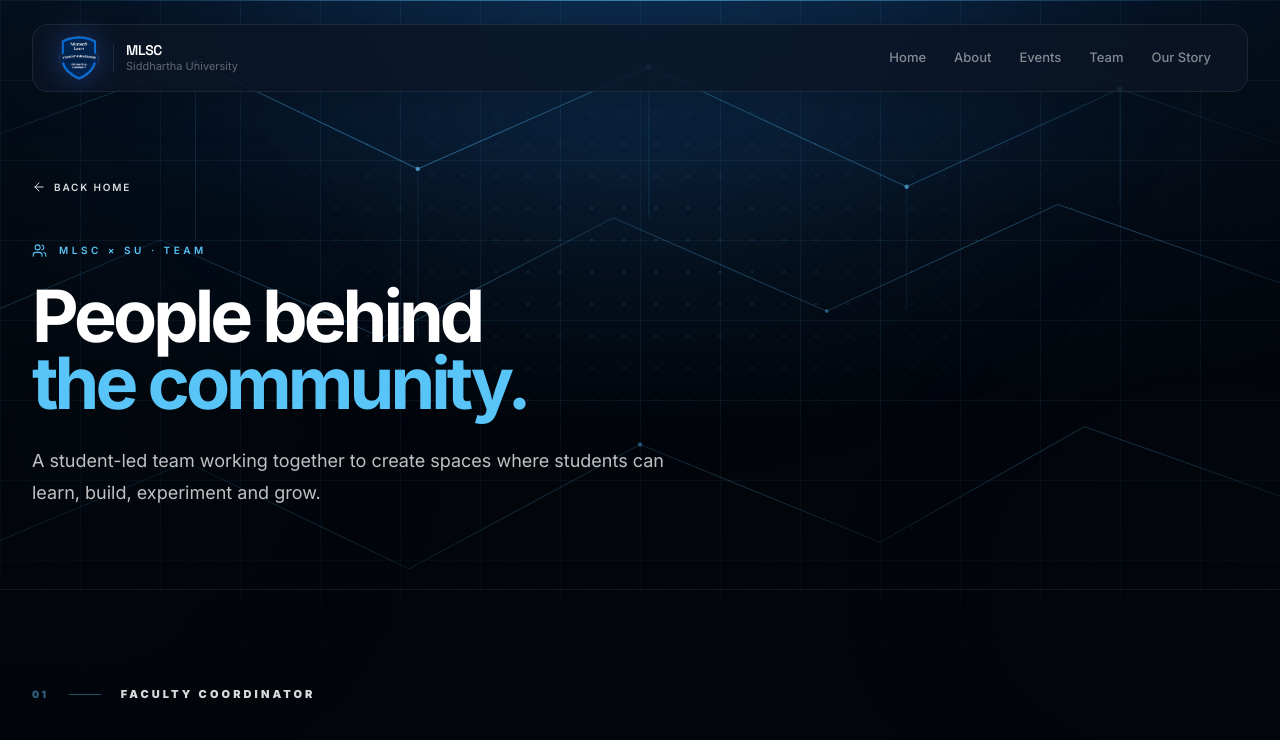
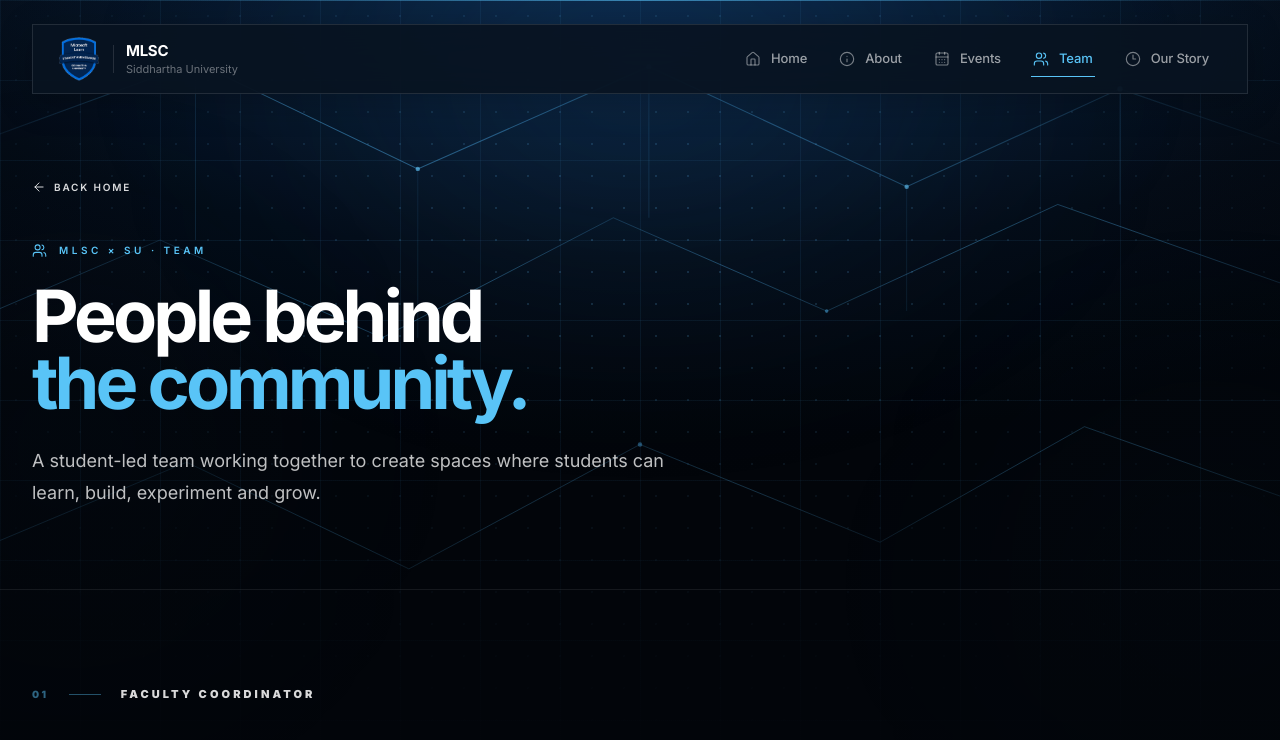
Before and after one commit to Hemanthsaikumar123/mlsc_x_su, a Next.js app: page /team in a window 1280 px wide. Shown: the top 740 px of the page. Built offline with nearby package versions, Linux system fonts and the light colour scheme.

Commit message:
Updated navbar and footer

```diff
--- a/components/Footer.jsx
+++ b/components/Footer.jsx
@@ -7,7 +7,7 @@ const links = [
   { name: "About", href: "/about" },
   { name: "Events", href: "/events" },
   { name: "Team", href: "/team" },
-  { name: "Journey", href: "/journey" },
+  { name: "Our Story", href: "/ourstory" },
 ];
 
 export default function Footer() {
--- a/components/Navbar.jsx
+++ b/components/Navbar.jsx
@@ -1,382 +1,279 @@
-// "use client";
-
-// import { useState } from "react";
-// import { Menu, X, ArrowUpRight } from "lucide-react";
-// import { motion, AnimatePresence } from "framer-motion";
-
-// const links = [
-//   { name: "Home", href: "/" },
-//   { name: "About", href: "/about" },
-//   { name: "Events", href: "/events" },
-//   { name: "Team", href: "/team" },
-//   { name: "Our Story", href: "/ourstory" },
-// ];
-
-// export default function Navbar() {
-//   const [open, setOpen] = useState(false);
-
-//   return (
-//     <header className="fixed inset-x-0 top-0 z-50">
-//       <div className="mx-auto max-w-7xl px-4 pt-4 md:px-8 md:pt-6">
-
-//         <nav className="flex h-[68px] items-center justify-between rounded-2xl border border-white/[0.08] bg-[#041127]/75 px-4 shadow-[0_8px_40px_rgba(0,0,0,0.2)] backdrop-blur-2xl md:px-6">
-
-//           {/* Logo */}
-//           <a
-//             href="#home"
-//             className="flex items-center gap-3"
-//           >
-//             <img
-//               src="/images/mlsc-su-logo.png"
-//               alt="MLSC × SU"
-//               className="h-12 w-auto object-contain"
-//             />
-
-//             <div className="hidden h-7 w-px bg-white/10 sm:block" />
-
-//             <div className="hidden sm:block">
-//               <p className="text-sm font-semibold tracking-tight text-white">
-//                 MLSC
-//               </p>
-
-//               <p className="text-[9px] uppercase tracking-[0.18em] text-white/35">
-//                 Siddhartha University
-//               </p>
-//             </div>
-//           </a>
-
-//           {/* Desktop navigation */}
-//           <div className="hidden items-center gap-8 md:flex">
-//             {links.map((link) => (
-//               <a
-//                 key={link.name}
-//                 href={link.href}
-//                 className="relative text-[13px] font-medium text-white/50 transition-colors hover:text-white"
-//               >
-//                 {link.name}
-//               </a>
-//             ))}
-//           </div>
-
-//           {/* CTA */}
-//           <a
-//             href="#membership"
-//             className="group hidden items-center gap-2 rounded-full bg-[#0875E1] px-5 py-2.5 text-[13px] font-semibold text-white shadow-[0_0_25px_rgba(8,117,225,0.2)] transition-all hover:bg-[#1688F5] hover:shadow-[0_0_35px_rgba(8,117,225,0.35)] md:flex"
-//           >
-//             Join MLSC
-
-//             <ArrowUpRight
-//               size={15}
-//               className="transition-transform duration-300 group-hover:-translate-y-0.5 group-hover:translate-x-0.5"
-//             />
-//           </a>
-
-//           {/* Mobile */}
-//           <button
-//             onClick={() => setOpen(!open)}
-//             className="rounded-xl border border-white/10 p-2 text-white md:hidden"
-//             aria-label="Toggle menu"
-//           >
-//             {open ? <X size={20} /> : <Menu size={20} />}
-//           </button>
-//         </nav>
-
-//         {/* Mobile menu */}
-//         <AnimatePresence>
-//           {open && (
-//             <motion.div
-//               initial={{ opacity: 0, y: -10, height: 0 }}
-//               animate={{ opacity: 1, y: 0, height: "auto" }}
-//               exit={{ opacity: 0, y: -10, height: 0 }}
-//               className="mt-2 overflow-hidden rounded-2xl border border-white/[0.08] bg-[#041127]/95 p-3 backdrop-blur-2xl md:hidden"
-//             >
-//               {links.map((link) => (
-//                 <a
-//                   key={link.name}
-//                   href={link.href}
-//                   onClick={() => setOpen(false)}
-//                   className="block rounded-xl px-4 py-3 text-sm text-white/60 transition hover:bg-white/5 hover:text-white"
-//                 >
-//                   {link.name}
-//                 </a>
-//               ))}
-
-//               <a
-//                 href="#membership"
-//                 onClick={() => setOpen(false)}
-//                 className="mt-2 block rounded-xl bg-[#0875E1] px-4 py-3 text-center text-sm font-semibold text-white"
-//               >
-//                 Join MLSC
-//               </a>
-//             </motion.div>
-//           )}
-//         </AnimatePresence>
-
-//       </div>
-//     </header>
-//   );
-// }
-
-
-// "use client";
-
-// import { useState } from "react";
-// import { Menu, X, ArrowUpRight } from "lucide-react";
-// import { motion, AnimatePresence } from "framer-motion";
-
-// const links = [
-//   { name: "Home", href: "/" },
-//   { name: "About", href: "/about" },
-//   { name: "Events", href: "/events" },
-//   { name: "Team", href: "/team" },
-//   { name: "Our Story", href: "/ourstory" },
-// ];
-
-// export default function Navbar() {
-//   const [open, setOpen] = useState(false);
-
-//   return (
-//     <header className="fixed inset-x-0 top-0 z-50">
-//       <div className="mx-auto max-w-7xl px-4 pt-4 md:px-8 md:pt-6">
-//         <nav className="flex h-[68px] items-center justify-between rounded-2xl border border-white/[0.08] bg-[#041127]/75 px-4 shadow-[0_8px_40px_rgba(0,0,0,0.25)] backdrop-blur-2xl md:px-6">
-//           {/* Logo */}
-//           <a href="/" className="flex items-center gap-3">
-//             <div className="flex h-11 w-11 items-center justify-center">
-//               <img
-//                 src="/images/mlsc-su-logo.png"
-//                 alt="MLSC × SU"
-//                 className="h-full w-full object-contain drop-shadow-[0_0_14px_rgba(8,117,225,0.35)]"
-//               />
-//             </div>
-
-//             <div className="hidden h-7 w-px bg-white/10 sm:block" />
-
-//             <div className="hidden sm:block">
-//               <p
-//                 className="text-sm font-semibold leading-tight tracking-tight text-white"
-//                 style={{ fontFamily: "var(--font-display, inherit)" }}
-//               >
-//                 MLSC
-//               </p>
-//               <p className="text-[9px] uppercase leading-tight tracking-[0.18em] text-white/35">
-//                 Siddhartha University
-//               </p>
-//             </div>
-//           </a>
-
-//           {/* Desktop navigation */}
-//           <div className="hidden items-center gap-1 md:flex">
-//             {links.map((link) => (
-//               <a
-//                 key={link.name}
-//                 href={link.href}
-//                 className="group relative px-3 py-2 text-[13px] font-medium text-white/50 transition-colors hover:text-white"
-//               >
-//                 {link.name}
-//                 <span className="absolute inset-x-3 -bottom-0.5 h-px origin-center scale-x-0 bg-gradient-to-r from-[#0875E1] to-[#50BFFF] transition-transform duration-300 group-hover:scale-x-100" />
-//               </a>
-//             ))}
-//           </div>
-
-//           {/* CTA */}
-//           <a
-//             href="#membership"
-//             className="group hidden items-center gap-2 rounded-full bg-[#0875E1] px-5 py-2.5 text-[13px] font-semibold text-white shadow-[0_0_25px_rgba(8,117,225,0.25)] transition-all hover:bg-[#1688F5] hover:shadow-[0_0_35px_rgba(8,117,225,0.4)] md:flex"
-//           >
-//             Join MLSC
-//             <ArrowUpRight
-//               size={15}
-//               className="transition-transform duration-300 group-hover:-translate-y-0.5 group-hover:translate-x-0.5"
-//             />
-//           </a>
-
-//           {/* Mobile toggle */}
-//           <button
-//             onClick={() => setOpen(!open)}
-//             className="relative flex h-10 w-10 items-center justify-center rounded-xl border border-white/10 text-white transition-colors hover:bg-white/5 md:hidden"
-//             aria-label="Toggle menu"
-//             aria-expanded={open}
-//           >
-//             <AnimatePresence mode="wait" initial={false}>
-//               <motion.span
-//                 key={open ? "close" : "open"}
-//                 initial={{ opacity: 0, rotate: -60 }}
-//                 animate={{ opacity: 1, rotate: 0 }}
-//                 exit={{ opacity: 0, rotate: 60 }}
-//                 transition={{ duration: 0.18 }}
-//                 className="flex"
-//               >
-//                 {open ? <X size={20} /> : <Menu size={20} />}
-//               </motion.span>
-//             </AnimatePresence>
-//           </button>
-//         </nav>
-
-//         {/* Mobile menu */}
-//         <AnimatePresence>
-//           {open && (
-//             <motion.div
-//               initial={{ opacity: 0, y: -10, height: 0 }}
-//               animate={{ opacity: 1, y: 0, height: "auto" }}
-//               exit={{ opacity: 0, y: -10, height: 0 }}
-//               transition={{ duration: 0.25, ease: [0.22, 1, 0.36, 1] }}
-//               className="mt-2 overflow-hidden rounded-2xl border border-white/[0.08] bg-[#041127]/95 p-3 backdrop-blur-2xl md:hidden"
-//             >
-//               {links.map((link) => (
-//                 <a
-//                   key={link.name}
-//                   href={link.href}
-//                   onClick={() => setOpen(false)}
-//                   className="block rounded-xl px-4 py-3 text-sm text-white/60 transition hover:bg-white/5 hover:text-white"
-//                 >
-//                   {link.name}
-//                 </a>
-//               ))}
-
-//               <a
-//                 href="#membership"
-//                 onClick={() => setOpen(false)}
-//                 className="mt-2 flex items-center justify-center gap-2 rounded-xl bg-[#0875E1] px-4 py-3 text-center text-sm font-semibold text-white"
-//               >
-//                 Join MLSC
-//                 <ArrowUpRight size={15} />
-//               </a>
-//             </motion.div>
-//           )}
-//         </AnimatePresence>
-//       </div>
-//     </header>
-//   );
-// }
-
-
-
 "use client";
 
 import { useState } from "react";
-import { Menu, X, ArrowUpRight } from "lucide-react";
+import Link from "next/link";
+import {
+  Menu,
+  X,
+  House,
+  Info,
+  CalendarDays,
+  Users,
+  Clock3,
+} from "lucide-react";
 import { motion, AnimatePresence } from "framer-motion";
+import { usePathname } from "next/navigation";
 
 const links = [
-  { name: "Home", href: "/" },
-  { name: "About", href: "/about" },
-  { name: "Events", href: "/events" },
-  { name: "Team", href: "/team" },
-  { name: "Our Story", href: "/ourstory" },
+  {
+    name: "Home",
+    href: "/",
+    icon: House,
+  },
+  {
+    name: "About",
+    href: "/about",
+    icon: Info,
+  },
+  {
+    name: "Events",
+    href: "/events",
+    icon: CalendarDays,
+  },
+  {
+    name: "Team",
+    href: "/team",
+    icon: Users,
+  },
+  {
+    name: "Our Story",
+    href: "/ourstory",
+    icon: Clock3,
+  },
 ];
 
 export default function Navbar() {
   const [open, setOpen] = useState(false);
+  const pathname = usePathname();
+
+  const isActive = (href) => {
+    if (href === "/") return pathname === "/";
+    return pathname.startsWith(href);
+  };
 
   return (
     <header className="fixed inset-x-0 top-0 z-50">
       <div className="mx-auto max-w-7xl px-4 pt-4 md:px-8 md:pt-6">
-        <nav className="flex h-[68px] items-center justify-between rounded-2xl border border-white/[0.08] bg-[#0b1424]/75 px-4 shadow-[0_8px_40px_rgba(0,0,0,0.25)] backdrop-blur-2xl md:px-6">
-          {/* Logo */}
-          <a href="/" className="flex items-center gap-3">
+
+        {/* NAVBAR */}
+        <nav
+          className="
+            flex h-[70px] items-center justify-between
+            border border-white/[0.11]
+            bg-[#081321]/90
+            px-4
+            shadow-[0_8px_35px_rgba(0,0,0,0.22)]
+            backdrop-blur-xl
+            md:px-6
+          "
+        >
+
+          {/* LOGO */}
+          <Link
+            href="/"
+            onClick={() => setOpen(false)}
+            className="flex items-center gap-3"
+          >
             <div className="flex h-11 w-11 items-center justify-center">
               <img
                 src="/images/mlsc-su-logo.png"
                 alt="MLSC × SU"
-                className="h-full w-full object-contain drop-shadow-[0_0_14px_rgba(62,123,250,0.35)]"
+                className="h-full w-full object-contain"
               />
             </div>
 
-            <div className="hidden h-7 w-px bg-white/10 sm:block" />
+            <div className="hidden h-7 w-px bg-white/[0.12] sm:block" />
 
             <div className="hidden sm:block">
               <p
-                className="text-sm font-semibold leading-tight tracking-tight text-white"
-                style={{ fontFamily: "var(--font-display, inherit)" }}
+                className="
+                  text-[15px] font-bold
+                  leading-tight tracking-[-0.02em]
+                  text-white
+                "
               >
                 MLSC
               </p>
-              <p className="text-[11px] leading-tight text-white/35">
+
+              <p className="mt-0.5 text-[11px] leading-tight text-white/40">
                 Siddhartha University
               </p>
             </div>
-          </a>
+          </Link>
 
-          {/* Desktop navigation */}
+          {/* DESKTOP NAVIGATION */}
           <div className="hidden items-center gap-1 md:flex">
-            {links.map((link) => (
-              <a
+            {links.map((link) => {
+              const active = isActive(link.href);
+              const Icon = link.icon;
+
+              return (
+                <Link
                   key={link.name}
                   href={link.href}
-                className="group relative px-3 py-2 text-[13px] font-medium text-white/50 transition-colors hover:text-white"
+                  className={`
+                    group relative
+                    flex items-center gap-2.5
+                    px-3.5 py-2.5
+                    text-[13px] font-medium
+                    tracking-[-0.01em]
+                    transition-all duration-200
+                    ${
+                      active
+                        ? "text-[#59C4F7]"
+                        : "text-white/60 hover:text-white"
+                    }
+                  `}
                 >
-                {link.name}
-                <span className="absolute inset-x-3 -bottom-0.5 h-px origin-center scale-x-0 bg-gradient-to-r from-[#3E7BFA] to-[#FFB86B] transition-transform duration-300 group-hover:scale-x-100" />
-              </a>
-            ))}
+                  <Icon
+                    size={16}
+                    strokeWidth={1.7}
+                    className={`
+                      transition-transform duration-200
+                      ${
+                        active
+                          ? "text-[#59C4F7]"
+                          : "text-white/45 group-hover:text-white/75"
+                      }
+                    `}
+                  />
+
+                  <span>{link.name}</span>
+
+                  {/* ACTIVE INDICATOR */}
+                  <span
+                    className={`
+                      absolute bottom-0.5 left-3 right-3
+                      h-px bg-[#59C4F7]
+                      transition-transform duration-300
+                      ${
+                        active
+                          ? "scale-x-100"
+                          : "scale-x-0 group-hover:scale-x-100"
+                      }
+                    `}
+                  />
+                </Link>
+              );
+            })}
           </div>
 
-          {/* CTA */}
-          {/* <a
-            href="#membership"
-            className="group hidden items-center gap-2 rounded-full bg-[#0F5FE0] px-5 py-2.5 text-[13px] font-semibold text-white shadow-[0_0_25px_rgba(62,123,250,0.25)] transition-all hover:bg-[#3E7BFA] hover:shadow-[0_0_35px_rgba(62,123,250,0.4)] md:flex"
-          >
-            Join MLSC
-            <ArrowUpRight
-              size={15}
-              className="transition-transform duration-300 group-hover:-translate-y-0.5 group-hover:translate-x-0.5"
-            />
-          </a> */}
-
-          {/* Mobile toggle */}
+          {/* MOBILE MENU BUTTON */}
           <button
             onClick={() => setOpen(!open)}
-            className="relative flex h-10 w-10 items-center justify-center rounded-xl border border-white/10 text-white transition-colors hover:bg-white/5 md:hidden"
+            className="
+              flex h-10 w-10
+              items-center justify-center
+              border border-white/[0.12]
+              text-white/70
+              transition-all duration-200
+              hover:border-[#59C4F7]/40
+              hover:text-[#59C4F7]
+              md:hidden
+            "
             aria-label="Toggle menu"
             aria-expanded={open}
           >
             <AnimatePresence mode="wait" initial={false}>
               <motion.span
                 key={open ? "close" : "open"}
-                initial={{ opacity: 0, rotate: -60 }}
-                animate={{ opacity: 1, rotate: 0 }}
-                exit={{ opacity: 0, rotate: 60 }}
+                initial={{
+                  opacity: 0,
+                  rotate: -45,
+                  scale: 0.8,
+                }}
+                animate={{
+                  opacity: 1,
+                  rotate: 0,
+                  scale: 1,
+                }}
+                exit={{
+                  opacity: 0,
+                  rotate: 45,
+                  scale: 0.8,
+                }}
                 transition={{ duration: 0.18 }}
                 className="flex"
               >
-                {open ? <X size={20} /> : <Menu size={20} />}
+                {open ? (
+                  <X size={21} strokeWidth={1.7} />
+                ) : (
+                  <Menu size={21} strokeWidth={1.7} />
+                )}
               </motion.span>
             </AnimatePresence>
           </button>
         </nav>
 
-        {/* Mobile menu */}
+        {/* MOBILE MENU */}
         <AnimatePresence>
           {open && (
             <motion.div
-              initial={{ opacity: 0, y: -10, height: 0 }}
-              animate={{ opacity: 1, y: 0, height: "auto" }}
-              exit={{ opacity: 0, y: -10, height: 0 }}
-              transition={{ duration: 0.25, ease: [0.22, 1, 0.36, 1] }}
-              className="mt-2 overflow-hidden rounded-2xl border border-white/[0.08] bg-[#0b1424]/95 p-3 backdrop-blur-2xl md:hidden"
+              initial={{
+                opacity: 0,
+                y: -10,
+              }}
+              animate={{
+                opacity: 1,
+                y: 0,
+              }}
+              exit={{
+                opacity: 0,
+                y: -10,
+              }}
+              transition={{
+                duration: 0.22,
+                ease: [0.22, 1, 0.36, 1],
+              }}
+              className="
+                mt-2
+                overflow-hidden
+                border border-white/[0.10]
+                bg-[#081321]/96
+                p-2
+                backdrop-blur-xl
+                md:hidden
+              "
             >
-              {links.map((link) => (
-                <a
+              {links.map((link) => {
+                const active = isActive(link.href);
+                const Icon = link.icon;
+
+                return (
+                  <Link
                     key={link.name}
                     href={link.href}
                     onClick={() => setOpen(false)}
-                  className="block rounded-xl px-4 py-3 text-sm text-white/60 transition hover:bg-white/5 hover:text-white"
+                    className={`
+                      flex items-center gap-3
+                      px-4 py-3.5
+                      text-[14px] font-medium
+                      transition-colors duration-200
+                      ${
+                        active
+                          ? "bg-[#59C4F7]/[0.09] text-[#59C4F7]"
+                          : "text-white/60 hover:bg-white/[0.04] hover:text-white"
+                      }
+                    `}
                   >
+                    <Icon
+                      size={17}
+                      strokeWidth={1.7}
+                      className={
+                        active
+                          ? "text-[#59C4F7]"
+                          : "text-white/40"
+                      }
+                    />
+
                     {link.name}
-                </a>
-              ))}
-
-              {/* <a
-                href="#membership"
-                onClick={() => setOpen(false)}
-                className="mt-2 flex items-center justify-center gap-2 rounded-xl bg-[#0F5FE0] px-4 py-3 text-center text-sm font-semibold text-white"
-              >
-                Join MLSC
-                <ArrowUpRight size={15} />
-              </a> */}
+                  </Link>
+                );
+              })}
             </motion.div>
           )}
         </AnimatePresence>
+
       </div>
     </header>
   );
```
Lines whose indentation alone changed are shown as unchanged.
